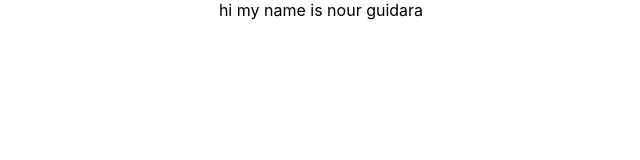
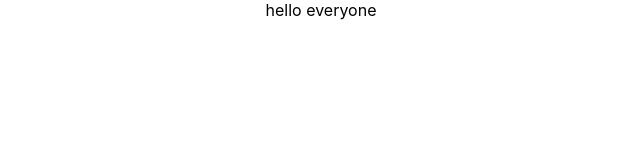
Before and after one commit to nourguidara/PhiloPet, a React (Create React App) app in the folder Frontend/fur_nest/: page / in a window 1280 px wide. Shown: the top 160 px of the page, without its empty margins (319-959 px from the left). Built offline with nearby package versions, Linux system fonts and the light colour scheme.

Commit message:
hello everyone by nour

```diff
--- a/Frontend/fur_nest/src/App.js
+++ b/Frontend/fur_nest/src/App.js
@@ -4,7 +4,7 @@ import './App.css';
 function App() {
   return (
     <div className="App">
-      hi my name is nour guidara
+      hello everyone
     </div>
   );
 }
```
